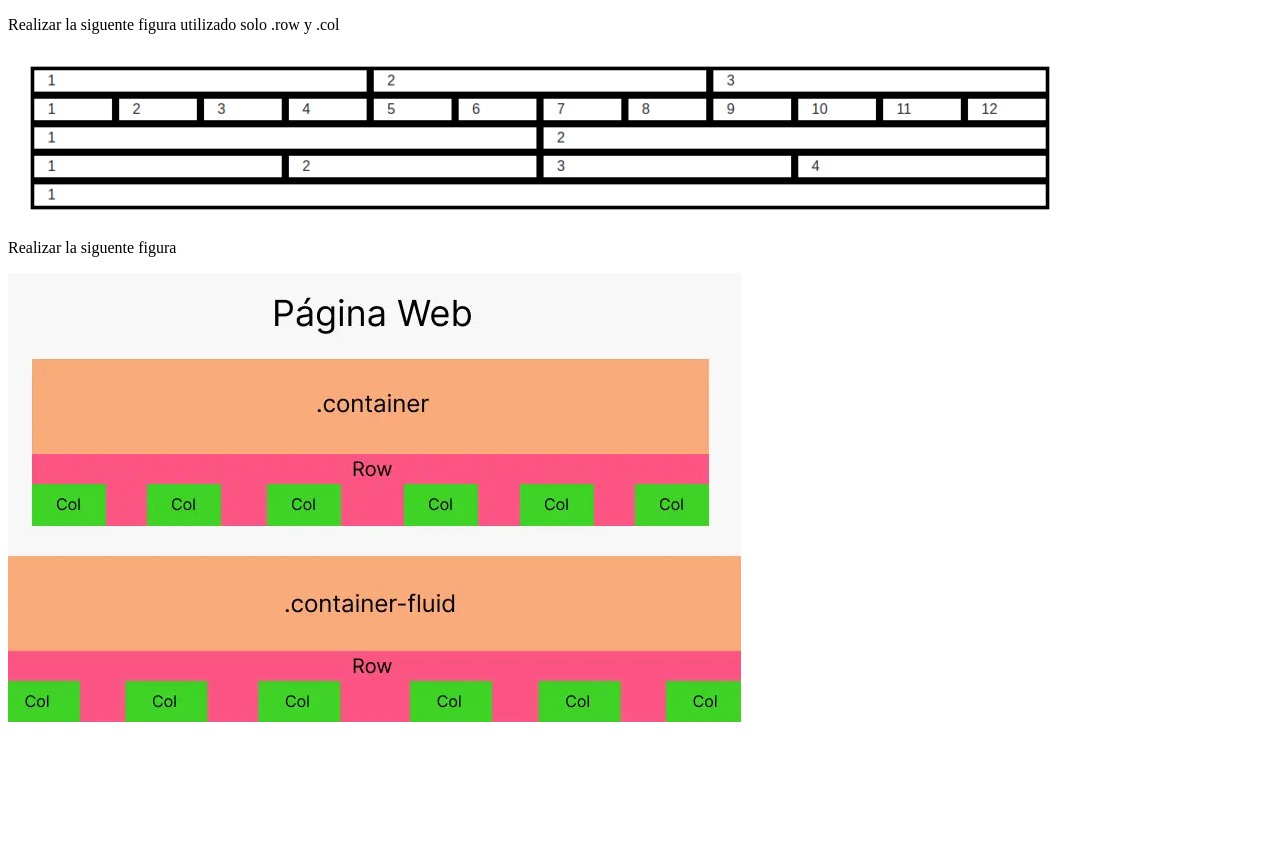
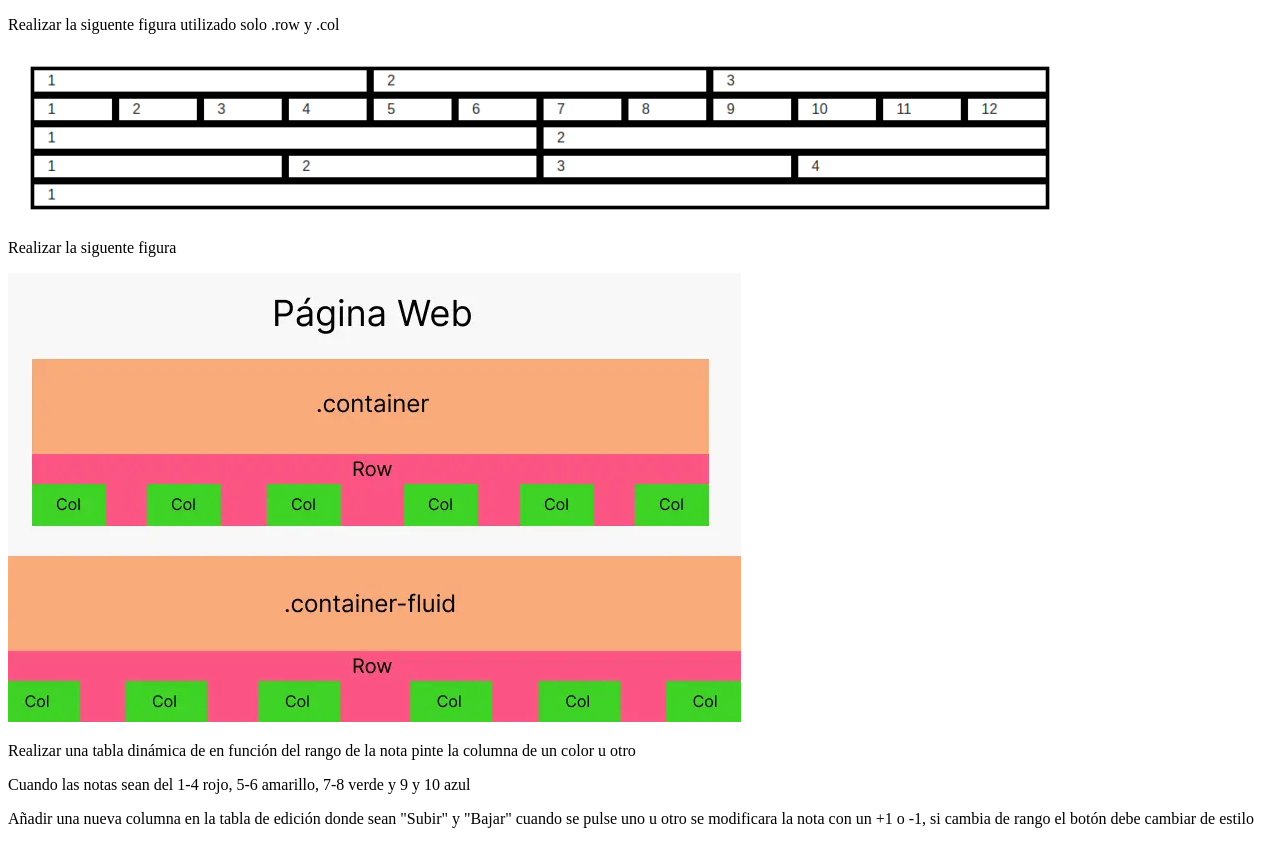
Before and after one commit to alion1992/Bootstrap, a plain HTML site: page ejercicios/ejercicios.html in a window 1280 px wide. Before the commit the page ends 800 px from the top, so only its background shows below. Drawn offline with Linux system fonts and the light colour scheme.

Commit message:
commit ejercicios

```diff
--- a/ejercicios/ejercicios.html
+++ b/ejercicios/ejercicios.html
@@ -11,5 +11,23 @@
     <img src="./img/ejercicio1.png">
     <p>Realizar la siguente figura</p>
     <img src="./img/ejercicio2.png">
+    <p class="mt-3">Realizar una tabla dinámica de en función del rango de la nota pinte la columna de un color u otro</p>
+    <p>Cuando las notas sean del 1-4 rojo, 5-6 amarillo, 7-8 verde y 9 y 10 azul</p>
+    <p> Añadir una nueva columna en la tabla de edición donde sean "Subir" y "Bajar" cuando se pulse uno u otro se modificara la nota con un +1 o -1, si cambia de rango el botón debe cambiar de estilo</p>
+    <!--
+    const alumnos = [
+  { nombre: "Carlos", apellidos: "García López", edad: 20, nota: 8 },
+  { nombre: "Ana", apellidos: "Martínez Pérez", edad: 22, nota: 9 },
+  { nombre: "Luis", apellidos: "Rodríguez Sánchez", edad: 21, nota: 7 },
+  { nombre: "María", apellidos: "Fernández Gómez", edad: 19, nota: 2 },
+  { nombre: "Jorge", apellidos: "Ramírez Torres", edad: 23, nota: 10 },
+  { nombre: "Elena", apellidos: "Hernández Ruiz", edad: 22, nota: 8 },
+  { nombre: "Pablo", apellidos: "Díaz Jiménez", edad: 20, nota: 3 },
+  { nombre: "Sara", apellidos: "Moreno García", edad: 21, nota: 9 },
+  { nombre: "Raúl", apellidos: "Suárez López", edad: 22, nota: 5 },
+  { nombre: "Lucía", apellidos: "Ortega Castillo", edad: 19, nota: 6 }
+];
+    -->
+
 </body>
 </html>
```
